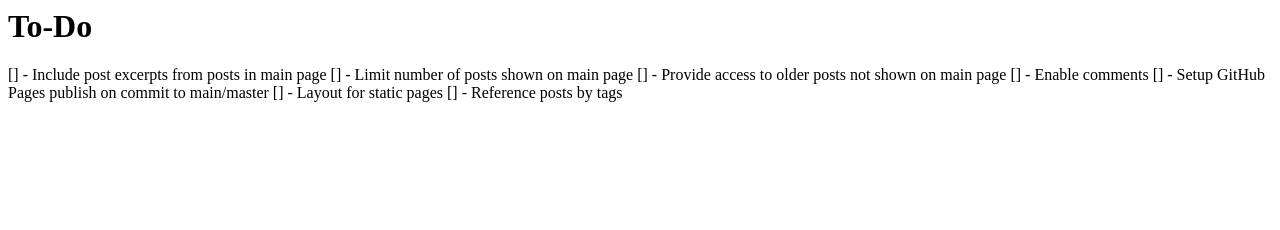
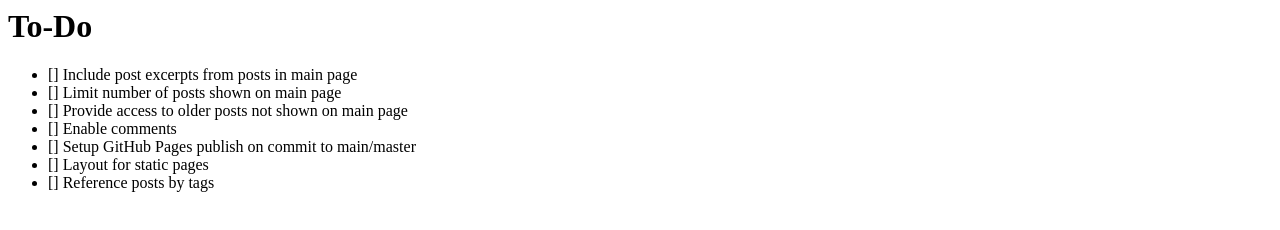
Before and after one commit to techn0mad/techn0mad.github.io, an Eleventy site: page TODO.md in a window 1280 px wide. Built offline with nearby package versions, Linux system fonts and the light colour scheme; Eleventy itself is replaced by a stand-in of ours; files that its build step writes are made by us from their sources.

Commit message:
Fixing markdown in TODO

```diff
--- a/TODO.md
+++ b/TODO.md
@@ -1,9 +1,9 @@
 # To-Do
 
-[] - Include post excerpts from posts in main page
-[] - Limit number of posts shown on main page
-[] - Provide access to older posts not shown on main page
-[] - Enable comments
-[] - Setup GitHub Pages publish on commit to main/master
-[] - Layout for static pages
-[] - Reference posts by tags
+- [] Include post excerpts from posts in main page
+- [] Limit number of posts shown on main page
+- [] Provide access to older posts not shown on main page
+- [] Enable comments
+- [] Setup GitHub Pages publish on commit to main/master
+- [] Layout for static pages
+- [] Reference posts by tags
```
